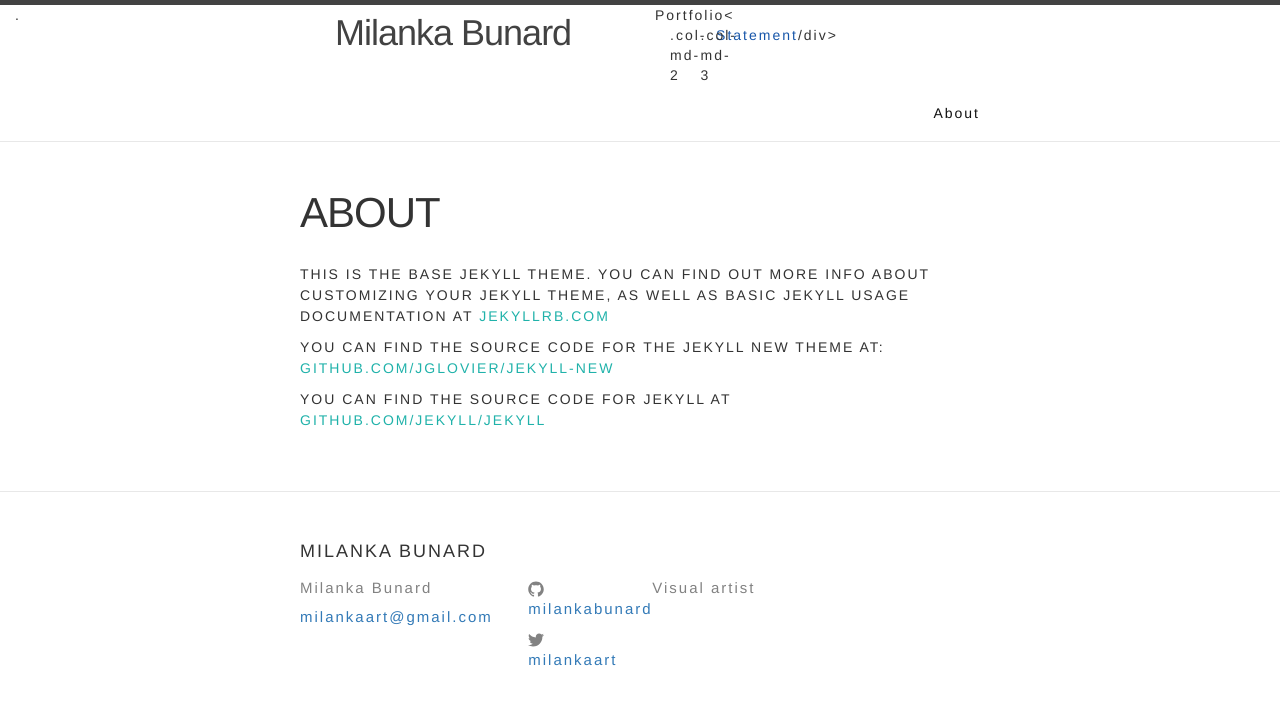
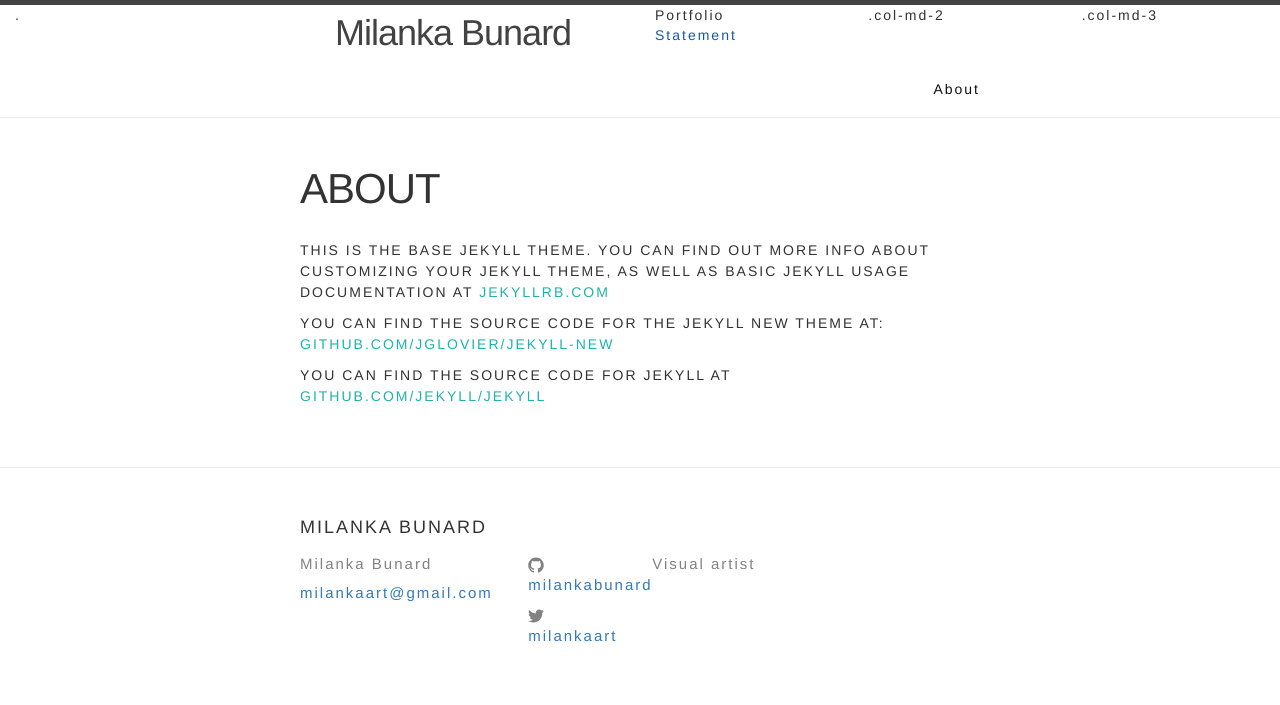
Before and after one commit to milankabunard/milankabunard.github.io, a Jekyll site: the page built from about.md, in a window 1280 px wide. Shown: the top 705 px of the page. Built offline with Jekyll 4.4.1, drawn with Linux system fonts in a browser that asks for light colours.

Commit message:
changes header

```diff
--- a/_includes/header.html
+++ b/_includes/header.html
@@ -6,7 +6,7 @@
 <div class="row">
   <div class="col-md-3">.</div>
   <div class="col-md-3"><a class="site-title" href="{{ site.baseurl }}/">{{ site.title }}</a></div>
-  <div class="col-md-2"><a href=""></a>Portfolio<<br/><a href="">Statement</a>/div>
+  <div class="col-md-2"><a href=""></a>Portfolio<br/><a href="">Statement</a></div>
   <div class="col-md-2">.col-md-2</div>
   <div class="col-md-2">.col-md-3</div>
 </div>
```
